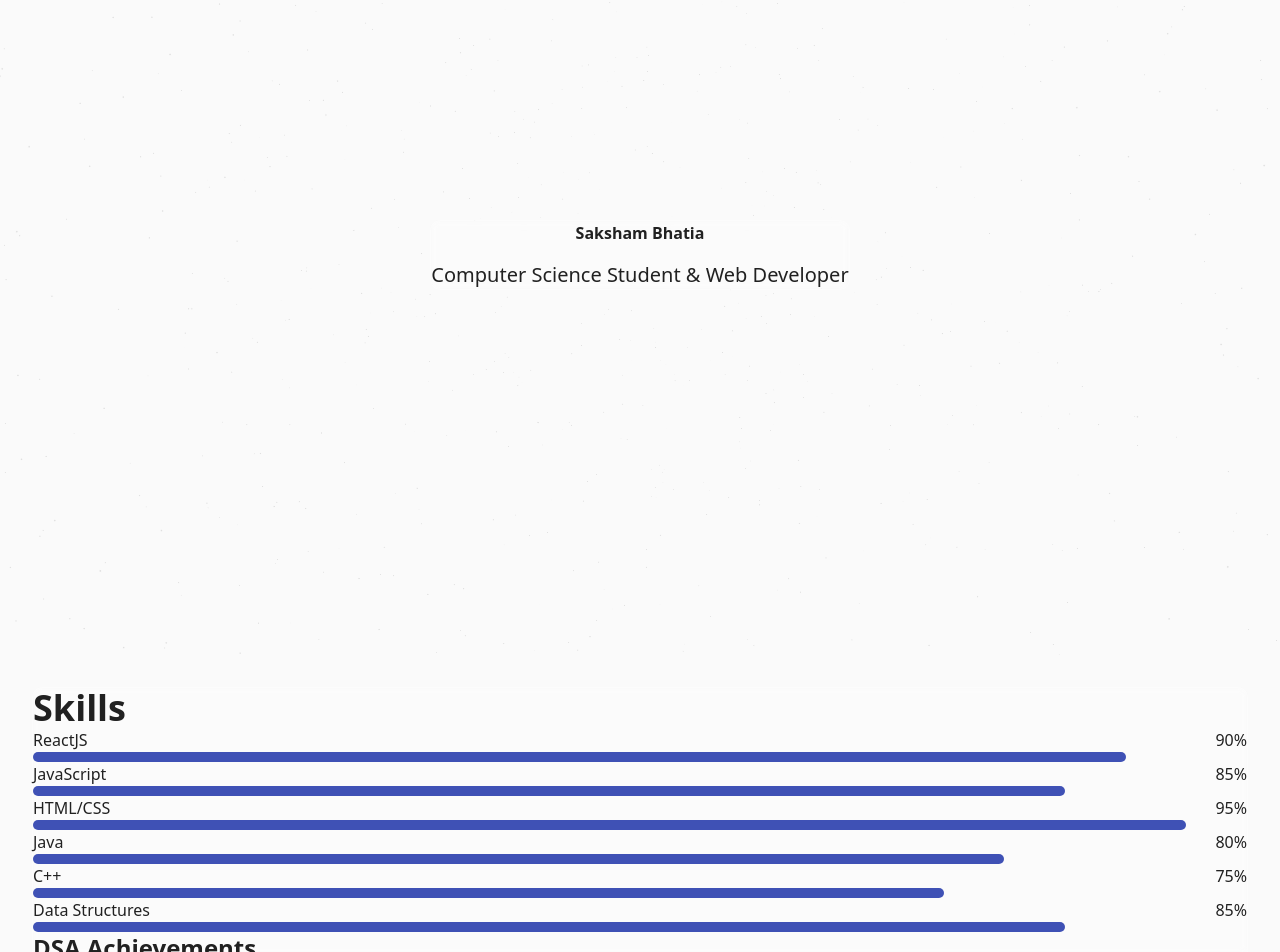
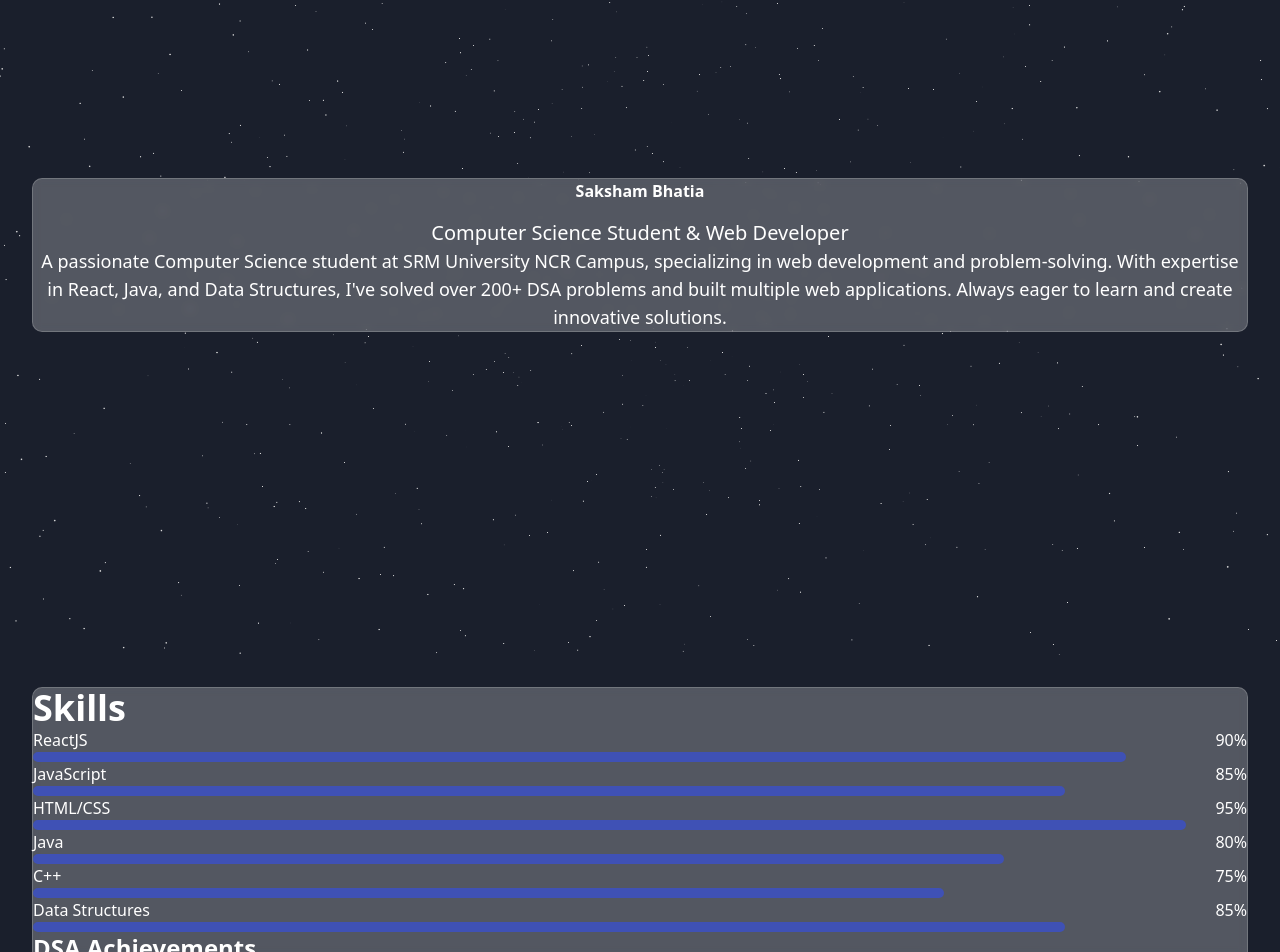
Before and after one commit to sakshaaammm/portfolioo, a React (Vite) app: page / in a window 1280 px wide. Shown: the part 145-1097 px from the top of the page. Built offline with nearby package versions, Linux system fonts and the light colour scheme.

Commit message:
Update layout and styles
- Added space between the "Data Structures" and "DSA Achievements" sections in the Skills component.
- Changed the background color to a purple-black gradient.
- Included a description about the user below the name in the Hero component.
[skip gpt_engineer]

```diff
--- a/src/components/Hero.jsx
+++ b/src/components/Hero.jsx
@@ -19,6 +19,14 @@ const Hero = () => {
         >
           Computer Science Student & Web Developer
         </motion.p>
+        <motion.p
+          initial={{ opacity: 0 }}
+          animate={{ opacity: 1 }}
+          transition={{ delay: 0.7 }}
+          className="text-lg text-gray-300 max-w-2xl mx-auto"
+        >
+          A passionate Computer Science student at SRM University NCR Campus, specializing in web development and problem-solving. With expertise in React, Java, and Data Structures, I've solved over 200+ DSA problems and built multiple web applications. Always eager to learn and create innovative solutions.
+        </motion.p>
       </div>
     </section>
   );
--- a/src/components/Skills.jsx
+++ b/src/components/Skills.jsx
@@ -34,7 +34,7 @@ const Skills = () => {
         <h2 className="text-4xl font-bold mb-8">Skills</h2>
 
         {/* Technical Skills */}
-        <div className="space-y-6 mb-12">
+        <div className="space-y-6 mb-16">  {/* Increased bottom margin */}
           {skills.map((skill, index) => (
             <motion.div
               key={skill.name}
@@ -59,7 +59,7 @@ const Skills = () => {
         </div>
 
         {/* DSA Achievement Section */}
-        <div className="mb-12">
+        <div className="mt-20 mb-12">  {/* Added top margin for more spacing */}
           <h3 className="text-2xl font-bold mb-4">DSA Achievements</h3>
           <div className="glass p-4">
             <p className="text-lg mb-4">Solved 200+ DSA Problems across various platforms</p>
--- a/src/index.css
+++ b/src/index.css
@@ -6,8 +6,8 @@
   --primary: #1a237e;
   --secondary: #303f9f;
   --accent: #3f51b5;
-  --background: #fafafa;
-  --text: #212121;
+  --background: #1A1F2C;  /* Changed to purple-black */
+  --text: #ffffff;
 }
 
 * {
```
